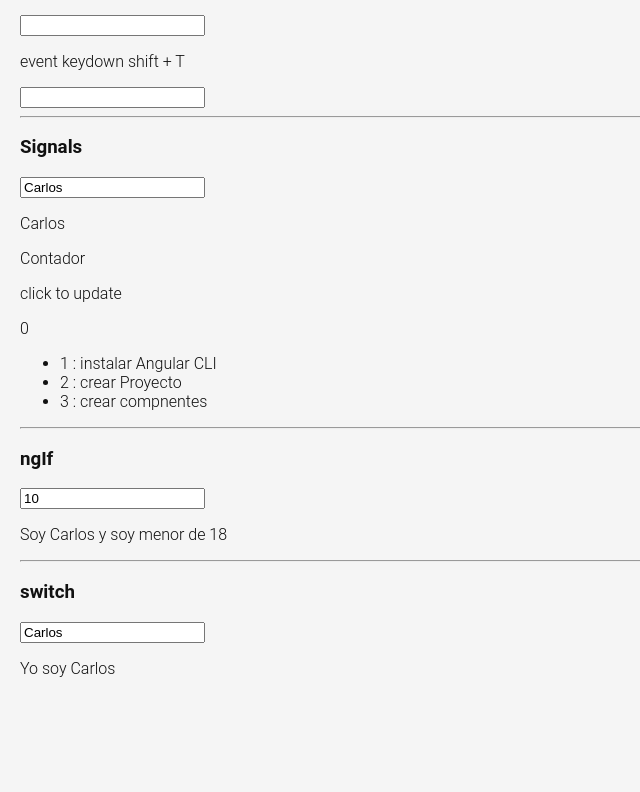
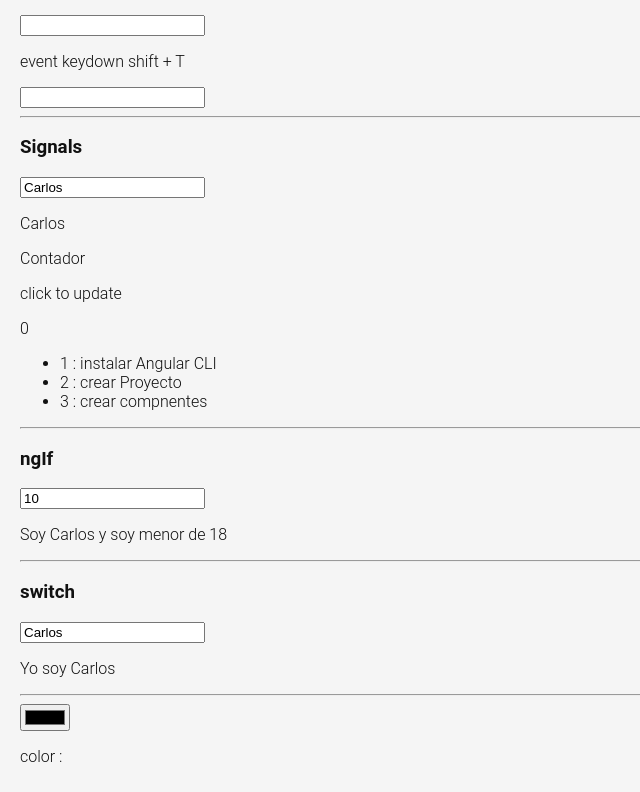
Before and after one commit to MrPerales/CursoAngular-, an Angular app: page /labs in a window 1280 px wide. Shown: the part 685-1477 px from the top of the page, without its empty margins (0-640 px from the left). Before the commit the page ends 1389 px from the top, so only its background shows below. Built offline with nearby package versions, Linux system fonts and the light colour scheme.

Commit message:
add : input control

```diff
--- a/src/app/pages/labs/labs.component.html
+++ b/src/app/pages/labs/labs.component.html
@@ -70,4 +70,7 @@
     <p *ngSwitchCase="'Otro'">Yo soy Otro</p>
     <p *ngSwitchDefault>no hay nadie con ese nombre</p>
   </div>
+  <hr />
+  <input type="color" [formControl]="colorCtrl" />
+  <p>color : {{ colorCtrl.value }}</p>
 </div>
--- a/src/app/pages/labs/labs.component.ts
+++ b/src/app/pages/labs/labs.component.ts
@@ -1,10 +1,11 @@
 import { Component, signal } from '@angular/core';
 import { CommonModule } from '@angular/common';
+import { FormControl, ReactiveFormsModule } from '@angular/forms';
 
 @Component({
   selector: 'app-labs',
   standalone: true,
-  imports: [CommonModule],
+  imports: [CommonModule, ReactiveFormsModule],
   templateUrl: './labs.component.html',
   styleUrl: './labs.component.css',
 })
@@ -27,6 +28,11 @@
     avatar:
       'https://upload.wikimedia.org/wikipedia/commons/thumb/c/c2/GitHub_Invertocat_Logo.svg/1200px-GitHub_Invertocat_Logo.svg.png',
   });
+  colorCtrl = new FormControl();
+  constructor() {
+    // suscribe para estar escuchando los cambios
+    this.colorCtrl.valueChanges.subscribe((value) => console.log(value));
+  }
   handlerClick() {
     alert('hello ');
   }
```
